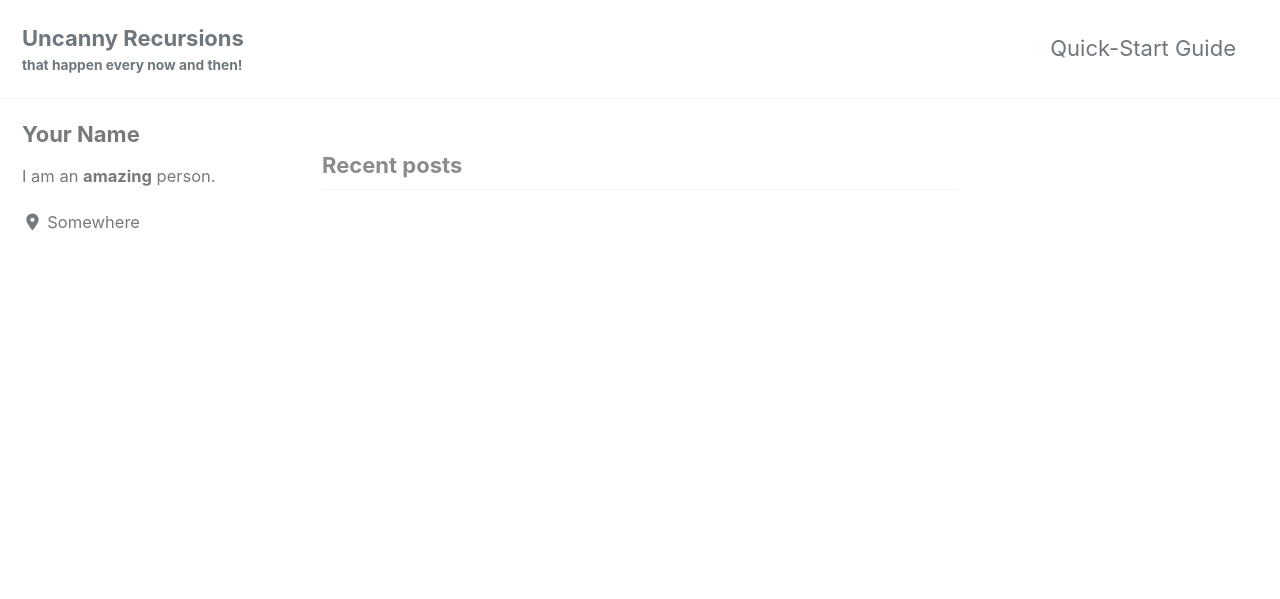
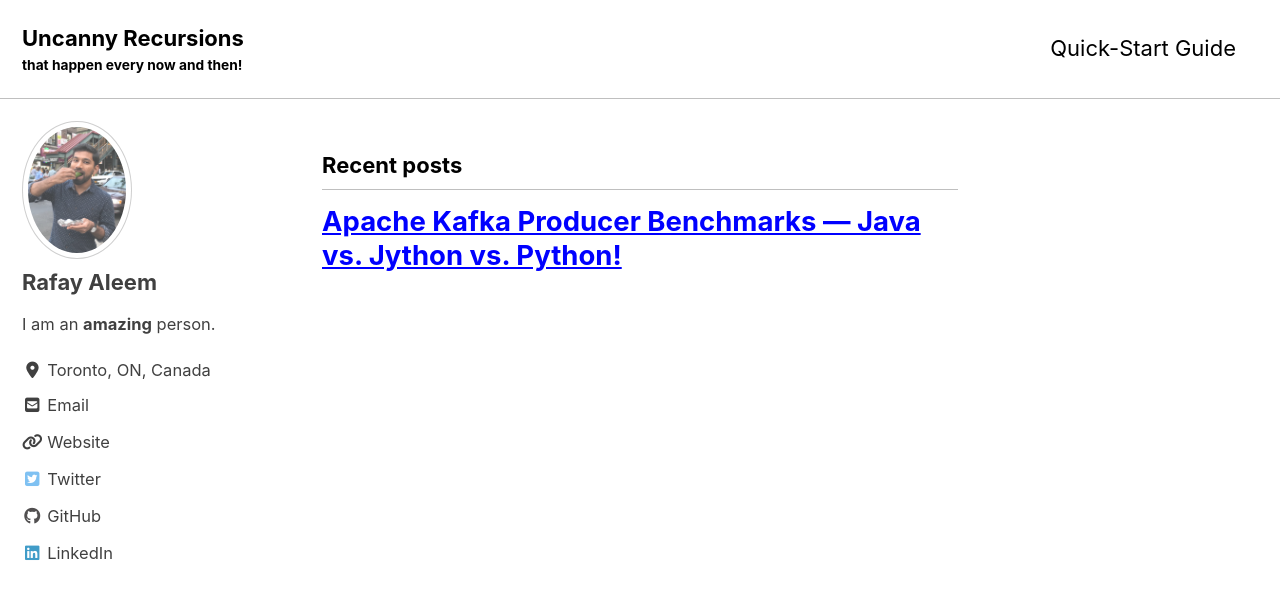
Before and after one commit to mrafayaleem/mrafayaleem.github.io, a Jekyll site: the page built from index.html, in a window 1280 px wide and 900 px high. Shown: the top 599 px of the window. Built offline with Jekyll 4.4.1, drawn with Linux system fonts in a browser that asks for light colours; cached includes are drawn as plain includes; nearby versions of some CDN libraries; the list of posts is cut into pages by our own code.

Commit message:
Add external layout and update details

```diff
--- a/_config.yml
+++ b/_config.yml
@@ -12,7 +12,7 @@
 
 # theme                  : "minimal-mistakes-jekyll"
 # remote_theme           : "mmistakes/minimal-mistakes"
-minimal_mistakes_skin    : "default" # "air", "aqua", "contrast", "dark", "dirt", "neon", "mint", "plum", "sunrise"
+minimal_mistakes_skin    : "contrast" # "air", "aqua", "contrast", "dark", "dirt", "neon", "mint", "plum", "sunrise"
 
 # Site Settings
 locale                   : "en-US"
@@ -107,27 +107,30 @@ analytics:
 
 # Site Author
 author:
-  name             : "Your Name"
-  avatar           : # path of avatar image, e.g. "/assets/images/bio-photo.jpg"
+  name             : "Rafay Aleem"
+  avatar           : "/assets/images/bio-photo.jpg"
   bio              : "I am an **amazing** person."
-  location         : "Somewhere"
+  location         : "Toronto, ON, Canada"
   email            :
   links:
     - label: "Email"
       icon: "fas fa-fw fa-envelope-square"
-      # url: mailto:your.name@email.com
+      url: mailto:mrafayaleem at gmail.com
     - label: "Website"
       icon: "fas fa-fw fa-link"
-      # url: "https://your-website.com"
+      url: "http://mrafayaleem.com"
     - label: "Twitter"
       icon: "fab fa-fw fa-twitter-square"
-      # url: "https://twitter.com/"
+      url: "https://twitter.com/mrafayaleem"
     - label: "Facebook"
       icon: "fab fa-fw fa-facebook-square"
       # url: "https://facebook.com/"
     - label: "GitHub"
       icon: "fab fa-fw fa-github"
-      # url: "https://github.com/"
+      url: "https://github.com/mrafayaleem"
+    - label: "LinkedIn"
+      icon: "fab fa-fw fa-linkedin"
+      url: "https://www.linkedin.com/in/mrafayaleem/"
     - label: "Instagram"
       icon: "fab fa-fw fa-instagram"
       # url: "https://instagram.com/"
@@ -290,7 +293,7 @@ defaults:
     values:
       layout: single
       author_profile: true
-      read_time: true
+      read_time: false
       comments: # true
       share: true
       related: true
--- /dev/null
+++ b/_posts/2016-03-31-apache-kafka-producer-benchmarks.md
@@ -0,0 +1,5 @@
+---
+layout: external
+title:  "Apache Kafka Producer Benchmarks — Java vs. Jython vs. Python!"
+external_url: https://medium.com/uncanny-recursions/apache-kafka-producer-benchmarks-java-vs-jython-vs-python-a4bcb185c7f3
+---
```
Also changed, not shown: _layouts/external.html (added, +9 -0 lines), assets/images/bio-photo.jpg (added).
